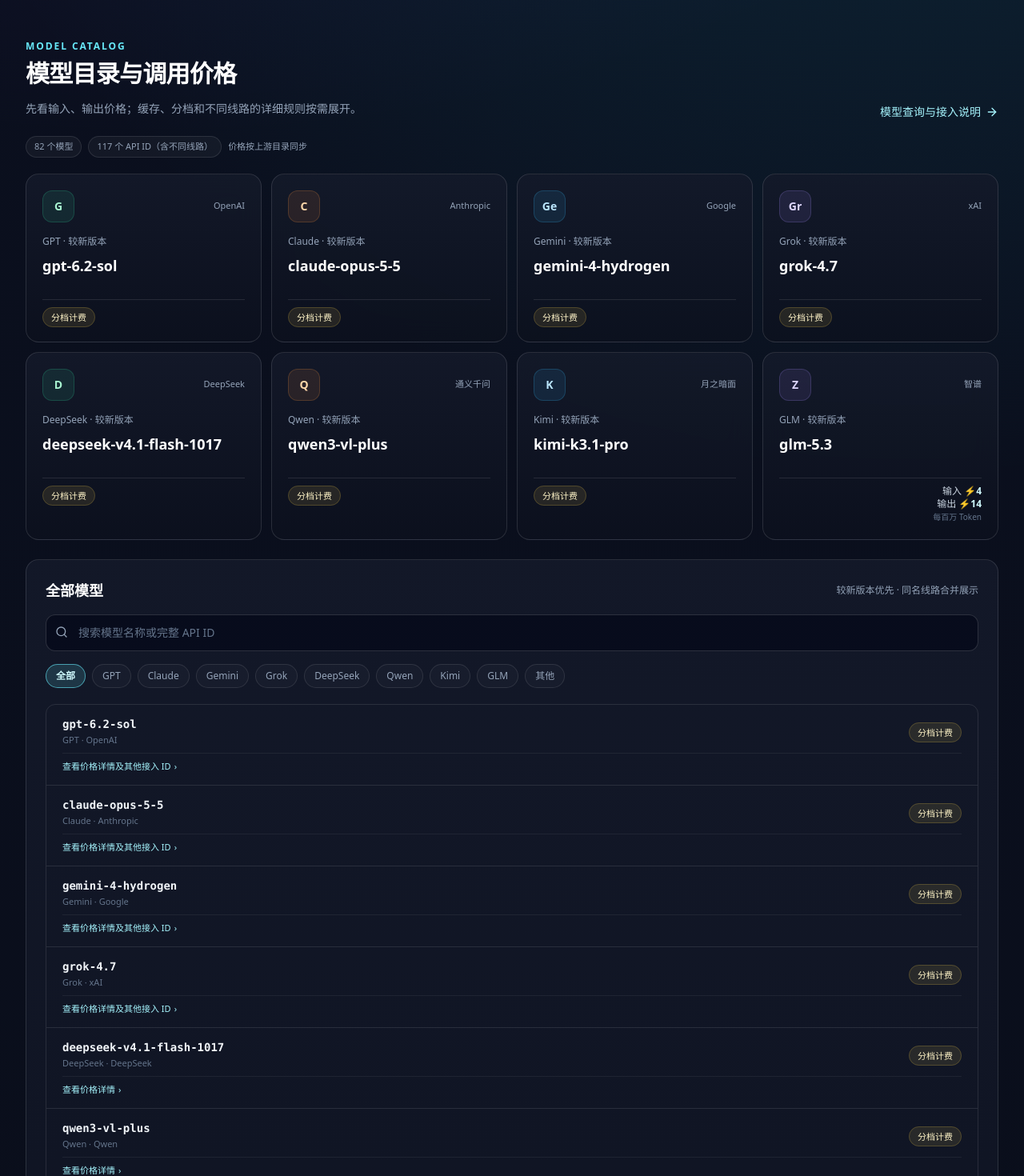
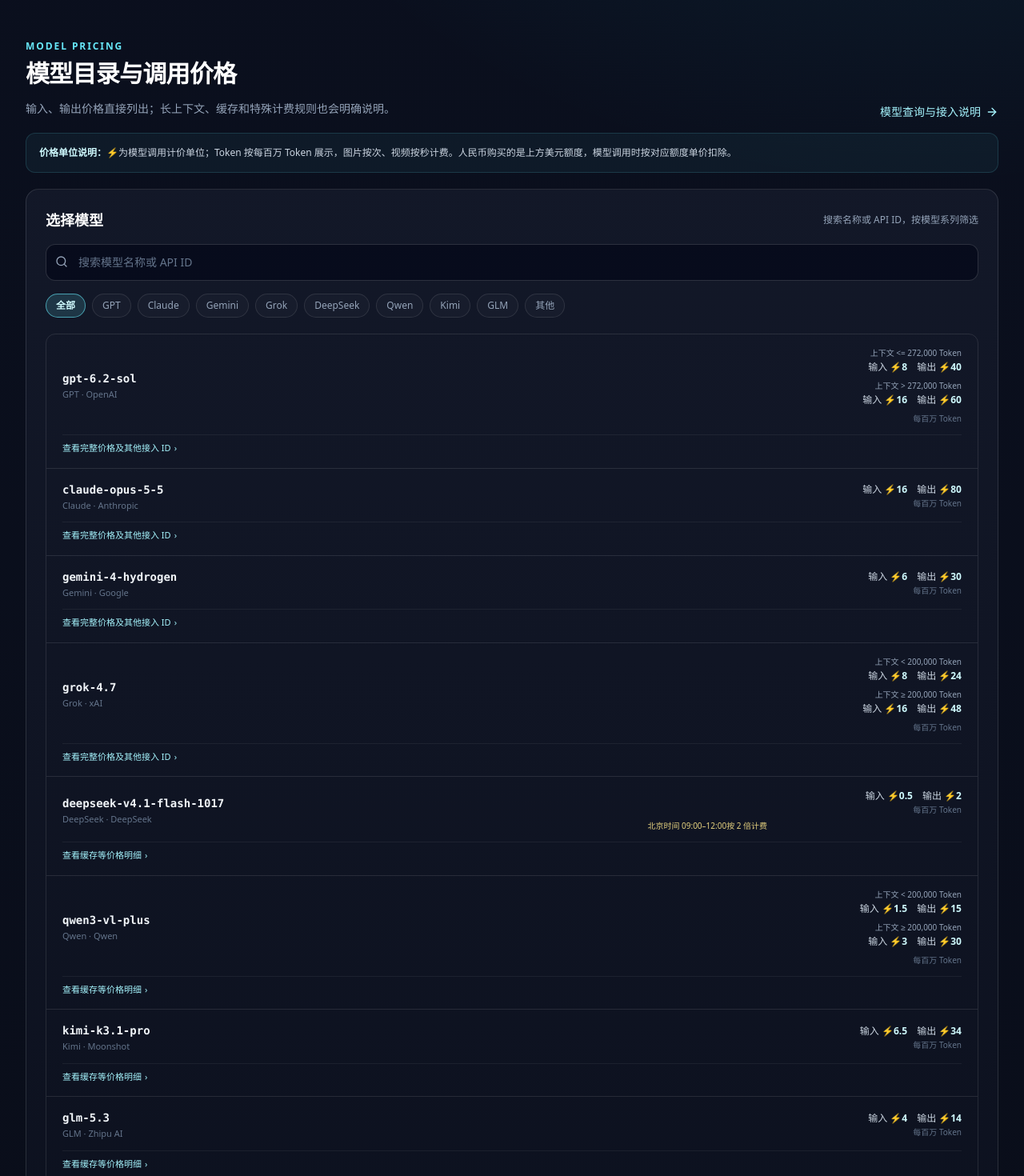
Before and after one commit to Jihai123/zhibeimao-home, a Next.js app: page /api in a window 1280 px wide. Shown: the part 1260-2730 px from the top of the page at 80% size. Built offline with nearby package versions, Linux system fonts and the light colour scheme.

Commit message:
Redesign model pricing list for customer clarity

```diff
--- a/components/ModelCatalog.tsx
+++ b/components/ModelCatalog.tsx
@@ -6,12 +6,11 @@ import { ArrowRight, Layers3, Search } from 'lucide-react';
 
 import { modelFamilies } from '@/data/api-product';
 import type { ListedModel } from '@/lib/model-catalog';
-import type { BillingTier, ModelPricing, PriceTerms } from '@/lib/model-catalog-pricing';
+import type { BillingTier, ModelPricing, PriceTerms, TimePriceWindow } from '@/lib/model-catalog-pricing';
 
 type Props = {
   models: ListedModel[];
   available: boolean;
-  total?: number;
   syncedAt?: string | null;
 };
 
@@ -22,14 +21,7 @@ type ModelGroup = {
   primary: ListedModel;
 };
 
-const tones = [
-  'border-emerald-400/20 bg-emerald-400/10 text-emerald-200',
-  'border-orange-400/20 bg-orange-400/10 text-orange-200',
-  'border-sky-400/20 bg-sky-400/10 text-sky-200',
-  'border-violet-400/20 bg-violet-400/10 text-violet-200'
-];
-
-const PAGE_SIZE = 18;
+const PAGE_SIZE = 10;
 const choices = ['全部', ...modelFamilies.map((family) => family.name), '其他'];
 
 function formatPrice(value: number | undefined): string {
@@ -37,41 +29,113 @@ function formatPrice(value: number | undefined): string {
   return new Intl.NumberFormat('zh-CN', { maximumFractionDigits: 4 }).format(value);
 }
 
+function RatePair({ terms }: { terms: PriceTerms }) {
+  const hasInput = terms.input !== undefined;
+  const hasOutput = terms.output !== undefined;
+  if (!hasInput && !hasOutput) return <span className="text-xs text-slate-400">价格明细见下方</span>;
+  return (
+    <div className="flex flex-wrap justify-end gap-x-3 gap-y-1 text-[11px] leading-5 text-slate-300 sm:text-xs">
+      {hasInput && <span>输入 <strong className="font-semibold text-cyan-100">⚡{formatPrice(terms.input)}</strong></span>}
+      {hasOutput && <span>输出 <strong className="font-semibold text-cyan-100">⚡{formatPrice(terms.output)}</strong></span>}
+    </div>
+  );
+}
+
+function formatHour(hour: number): string {
+  return String(hour).padStart(2, '0') + ':00';
+}
+
+function timeWindowText(windows: TimePriceWindow[]): string {
+  const grouped = new Map<number, string[]>();
+  for (const window of windows) {
+    const entries = grouped.get(window.multiplier) ?? [];
+    entries.push(formatHour(window.startHour) + '–' + formatHour(window.endHour));
+    grouped.set(window.multiplier, entries);
+  }
+  return Array.from(grouped.entries())
+    .map(([multiplier, ranges]) => ranges.join('、') + '按 ' + formatPrice(multiplier) + ' 倍计费')
+    .join('；');
+}
+
 function PriceSummary({ pricing }: { pricing: ModelPricing }) {
   if (pricing.kind === 'token') {
     return (
-      <div className="text-right text-[11px] leading-5 text-slate-300 sm:text-xs">
-        <div>输入 <strong className="text-cyan-100">⚡{formatPrice(pricing.input)}</strong></div>
-        <div>输出 <strong className="text-cyan-100">⚡{formatPrice(pricing.output)}</strong></div>
-        <div className="text-[10px] text-slate-500">每百万 Token</div>
+      <div className="text-right">
+        <RatePair terms={{ input: pricing.input, output: pricing.output }} />
+        <p className="mt-0.5 text-[10px] text-slate-500">每百万 Token</p>
       </div>
     );
   }
+
   if (pricing.kind === 'tiered') {
-    const isDuration = pricing.tiers.some((tier) => tier.terms.seconds !== undefined);
-    return <span className="rounded-full border border-amber-300/20 bg-amber-300/10 px-2.5 py-1 text-[11px] font-medium text-amber-100">{isDuration ? '按时长计费' : '分档计费'}</span>;
+    const durationRate = pricing.tiers.find((tier) => tier.terms.seconds !== undefined)?.terms.seconds;
+    if (durationRate !== undefined) {
+      return (
+        <div className="text-right">
+          <p className="text-xs font-semibold text-cyan-100">⚡{formatPrice(durationRate)} / 秒</p>
+          <p className="mt-0.5 text-[10px] text-slate-500">按视频时长计费</p>
+        </div>
+      );
+    }
+
+    if (pricing.tiers.length === 1) {
+      const tier = pricing.tiers[0];
+      return (
+        <div className="text-right">
+          <RatePair terms={tier.terms} />
+          <p className="mt-0.5 text-[10px] text-slate-500">每百万 Token</p>
+          {pricing.timeVariable && (
+            <p className="mt-1 max-w-[280px] text-[10px] leading-4 text-amber-200/90">
+              {pricing.timeWindows.length
+                ? '北京时间 ' + timeWindowText(pricing.timeWindows)
+                : '部分时段价格会浮动'}
+            </p>
+          )}
+        </div>
+      );
+    }
+
+    return (
+      <div className="space-y-2 text-right">
+        {pricing.tiers.map((tier: BillingTier, index: number) => (
+          <div key={tier.label + index}>
+            <p className="mb-0.5 text-[10px] font-medium text-slate-400">{tier.condition ?? tier.label}</p>
+            <RatePair terms={tier.terms} />
+          </div>
+        ))}
+        <p className="text-[10px] text-slate-500">每百万 Token</p>
+      </div>
+    );
   }
+
   if (pricing.kind === 'request') {
-    return <span className="text-right text-xs font-semibold text-cyan-100">按次 ⚡{formatPrice(pricing.perRequest)}</span>;
+    return (
+      <div className="text-right">
+        <p className="text-xs font-semibold text-cyan-100">⚡{formatPrice(pricing.perRequest)} / 次</p>
+        <p className="mt-0.5 text-[10px] text-slate-500">按请求次数计费</p>
+      </div>
+    );
   }
+
   if (pricing.kind === 'complex') {
-    return <span className="text-right text-xs text-amber-100">复杂计费</span>;
+    return <span className="text-xs text-amber-100">计费规则请展开查看</span>;
   }
-  return <span className="text-right text-xs text-slate-500">价格待核实</span>;
+
+  return <span className="text-xs text-slate-500">价格信息暂未提供</span>;
 }
 
-function Metric({ label, value, unit = '⚡' }: { label: string; value: number | undefined; unit?: string }) {
-  if (value === undefined) return null;
+function Metric({ label, value }: { label: string; value: number | undefined }) {
+  if (value === undefined || (label === '输入图片 / 张' && value === 0)) return null;
   return (
     <div className="rounded-lg border border-white/10 bg-slate-950/40 px-3 py-2">
       <p className="text-[11px] text-slate-500">{label}</p>
-      <p className="mt-1 text-sm font-semibold text-slate-100">{unit}{formatPrice(value)}</p>
+      <p className="mt-1 text-sm font-semibold text-slate-100">⚡{formatPrice(value)}</p>
     </div>
   );
 }
 
 function TermsGrid({ terms }: { terms: PriceTerms }) {
-  const metrics: Array<[string, number | undefined, string?]> = [
+  const metrics: Array<[string, number | undefined]> = [
     ['输入 / 百万 Token', terms.input],
     ['输出 / 百万 Token', terms.output],
     ['缓存读取 / 百万 Token', terms.cacheRead],
@@ -84,7 +148,7 @@ function TermsGrid({ terms }: { terms: PriceTerms }) {
   const visible = metrics.filter(([, value]) => value !== undefined);
   return (
     <div className="grid grid-cols-2 gap-2 sm:grid-cols-3">
-      {visible.map(([label, value]) => <Metric key={label} label={label} value={value} unit="⚡" />)}
+      {visible.map(([label, value]) => <Metric key={label} label={label} value={value} />)}
     </div>
   );
 }
@@ -94,10 +158,11 @@ function PricingDetails({ pricing }: { pricing: ModelPricing }) {
     return (
       <div className="mt-3">
         <TermsGrid terms={{ input: pricing.input, output: pricing.output, cacheRead: pricing.cacheRead, cacheWrite: pricing.cacheWrite }} />
-        <p className="mt-2 text-[11px] text-slate-500">目录计价单位：⚡ / 百万 Token</p>
+        <p className="mt-2 text-[11px] leading-5 text-slate-500">⚡为模型调用计价单位；Token 价格按百万 Token 计算，实际扣费以 Key 用量记录为准。</p>
       </div>
     );
   }
+
   if (pricing.kind === 'tiered') {
     return (
       <div className="mt-3 space-y-3">
@@ -112,43 +177,48 @@ function PricingDetails({ pricing }: { pricing: ModelPricing }) {
         ))}
         {pricing.timeVariable && (
           <p className="rounded-lg border border-amber-300/15 bg-amber-300/[0.06] px-3 py-2 text-[11px] leading-5 text-amber-100/80">
-            该模型还包含时段倍率，以上为表达式中的基础计价系数，实际费用会随计费时段变化。
+            {pricing.timeWindows.length
+              ? '北京时间 ' + timeWindowText(pricing.timeWindows)
+              : '该模型会按不同时段的倍率计费。'}
           </p>
         )}
-        <p className="text-[11px] text-slate-500">目录计价单位为 ⚡；Token 按百万计，视频按秒计。最终扣费以 Key 用量记录为准。</p>
+        <p className="text-[11px] leading-5 text-slate-500">⚡为模型调用计价单位；Token 价格按百万 Token 计算，视频按秒计算。实际扣费以 Key 用量记录为准。</p>
       </div>
     );
   }
+
   if (pricing.kind === 'request') {
     return (
       <div className="mt-3">
         <Metric label="每次请求" value={pricing.perRequest} />
-        <p className="mt-2 text-[11px] text-slate-500">目录计价单位：⚡ / 次</p>
+        <p className="mt-2 text-[11px] leading-5 text-slate-500">⚡为模型调用计价单位；每次请求按对应单价扣除额度。</p>
       </div>
     );
   }
+
   if (pricing.kind === 'complex') {
-    return <p className="mt-3 text-xs leading-5 text-amber-100/80">该模型使用复合计费规则，暂不展示估算单价，避免误导；实际扣费以 Key 用量记录为准。</p>;
+    return <p className="mt-3 text-xs leading-5 text-amber-100/80">该模型采用特殊计费规则，暂不展示估算单价；实际扣费以 Key 用量记录为准。</p>;
   }
-  return <p className="mt-3 text-xs text-slate-500">当前目录没有提供可确认的价格字段，请以实际用量记录为准。</p>;
+
+  return <p className="mt-3 text-xs text-slate-500">当前没有可确认的价格信息，请以 Key 用量记录为准。</p>;
 }
 
 function ModelRow({ group }: { group: ModelGroup }) {
   const hasMore = group.variants.length > 1;
   return (
-    <article className="min-w-0 px-3 py-3.5 sm:px-5">
-      <div className="grid min-w-0 grid-cols-[minmax(0,1fr)_auto] items-center gap-3">
+    <article className="min-w-0 px-3 py-4 sm:px-5">
+      <div className="grid min-w-0 grid-cols-1 items-start gap-3 sm:grid-cols-[minmax(0,1fr)_minmax(220px,0.9fr)] sm:items-center sm:gap-5">
         <div className="min-w-0">
           <code className="block break-all select-all text-xs font-semibold leading-6 text-slate-100 sm:text-sm">{group.primary.id}</code>
           <p className="mt-0.5 text-[11px] text-slate-500">{group.family}{group.primary.vendor ? ' · ' + group.primary.vendor : ''}</p>
         </div>
-        <div className="shrink-0">
+        <div className="min-w-0 rounded-lg border border-white/[0.06] bg-slate-950/25 px-3 py-2 sm:border-0 sm:bg-transparent sm:px-0 sm:py-0">
           <PriceSummary pricing={group.primary.pricing} />
         </div>
       </div>
-      <details className="group/details mt-2 border-t border-white/[0.06] pt-2">
+      <details className="group/details mt-3 border-t border-white/[0.06] pt-2">
         <summary className="cursor-pointer list-none text-[11px] font-medium text-cyan-200 marker:hidden hover:text-white">
-          {hasMore ? '查看价格详情及其他接入 ID' : '查看价格详情'}
+          {hasMore ? '查看完整价格及其他接入 ID' : '查看缓存等价格明细'}
           <span className="ml-1 inline-block transition group-open/details:rotate-90">›</span>
         </summary>
         <div className="mt-3 space-y-3">
@@ -167,7 +237,7 @@ function ModelRow({ group }: { group: ModelGroup }) {
   );
 }
 
-export function ModelCatalog({ models, available, total, syncedAt }: Props) {
+export function ModelCatalog({ models, available, syncedAt }: Props) {
   const [keyword, setKeyword] = useState('');
   const [family, setFamily] = useState('全部');
   const [visible, setVisible] = useState(PAGE_SIZE);
@@ -185,16 +255,6 @@ export function ModelCatalog({ models, available, total, syncedAt }: Props) {
     });
   }, [models]);
 
-  const featured = useMemo(() =>
-    modelFamilies
-      .map((group) => ({
-        group,
-        model: groups.find((item) => item.family === group.name && !item.primary.id.includes('/'))
-      }))
-      .filter((entry) => entry.model !== undefined),
-    [groups]
-  );
-
   const filtered = useMemo(() => {
     const q = keyword.trim().toLowerCase();
     return groups.filter((group) =>
@@ -206,20 +266,17 @@ export function ModelCatalog({ models, available, total, syncedAt }: Props) {
   }, [groups, keyword, family]);
 
   const hasCatalog = available && groups.length > 0;
-  const idCount = total ?? models.length;
 
   return (
     <section className="mt-14 scroll-mt-24" id="models" aria-labelledby="model-catalog-title">
       <div className="flex flex-wrap items-end justify-between gap-4">
         <div className="min-w-0 max-w-3xl">
-          <p className="text-xs font-semibold tracking-[0.16em] text-cyan-300">MODEL CATALOG</p>
+          <p className="text-xs font-semibold tracking-[0.16em] text-cyan-300">MODEL PRICING</p>
           <h2 id="model-catalog-title" className="mt-2 text-2xl font-bold tracking-tight text-white sm:text-3xl">
             模型目录与调用价格
           </h2>
           <p className="mt-3 text-sm leading-7 text-slate-400">
-            {hasCatalog
-              ? '先看输入、输出价格；缓存、分档和不同线路的详细规则按需展开。'
-              : '通过统一 API 连接 GPT、Claude、Gemini、Grok 等模型系列。'}
+            输入、输出价格直接列出；长上下文、缓存和特殊计费规则也会明确说明。
           </p>
         </div>
         <Link href="/api/docs#models" className="inline-flex items-center gap-1.5 text-sm font-medium text-cyan-200 transition hover:text-white">
@@ -229,36 +286,15 @@ export function ModelCatalog({ models, available, total, syncedAt }: Props) {
 
       {hasCatalog ? (
         <>
-          <div className="mt-5 flex flex-wrap items-center gap-2 text-[11px] text-slate-400">
-            <span className="rounded-full border border-white/10 bg-white/[0.04] px-2.5 py-1">{groups.length} 个模型</span>
-            <span className="rounded-full border border-white/10 bg-white/[0.04] px-2.5 py-1">{idCount} 个 API ID（含不同线路）</span>
-            <span>价格按上游目录同步</span>
+          <div className="mt-4 rounded-xl border border-cyan-300/15 bg-cyan-300/[0.05] px-4 py-3 text-xs leading-6 text-slate-300">
+            <strong className="font-semibold text-cyan-100">价格单位说明：</strong>
+            ⚡为模型调用计价单位；Token 按每百万 Token 展示，图片按次、视频按秒计费。人民币购买的是上方美元额度，模型调用时按对应额度单价扣除。
           </div>
 
-          <div className="mt-5 grid grid-cols-2 gap-3 md:grid-cols-4">
-            {featured.map(({ group, model }, index) => (
-              <article key={group.name} className="surface-panel min-w-0 rounded-2xl p-4 transition hover:border-cyan-300/35 sm:p-5">
-                <div className="flex items-center justify-between gap-2">
-                  <span className={'flex h-10 w-10 shrink-0 items-center justify-center rounded-xl border text-sm font-bold ' + tones[index % tones.length]}>
-                    {group.initials}
-                  </span>
-                  <span className="text-[11px] text-slate-400">{group.provider}</span>
-                </div>
-                <p className="mt-4 text-xs font-medium text-slate-400">{group.name} · 较新版本</p>
-                <h3 className="mt-2 min-h-12 break-all select-all text-base font-bold leading-6 text-white sm:text-lg">
-                  {model?.primary.canonicalId}
-                </h3>
-                <div className="mt-2 border-t border-white/10 pt-2">
-                  <PriceSummary pricing={model!.primary.pricing} />
-                </div>
-              </article>
-            ))}
-          </div>
-
-          <div className="surface-panel mt-6 min-w-0 rounded-2xl p-4 sm:p-6">
+          <div className="surface-panel mt-5 min-w-0 rounded-2xl p-4 sm:p-6">
             <div className="flex flex-wrap items-center justify-between gap-2">
-              <h3 className="text-lg font-semibold text-white">全部模型</h3>
-              <span className="text-xs text-slate-400">较新版本优先 · 同名线路合并展示</span>
+              <h3 className="text-lg font-semibold text-white">选择模型</h3>
+              <span className="text-xs text-slate-400">搜索名称或 API ID，按模型系列筛选</span>
             </div>
 
             <div className="relative mt-4 min-w-0">
@@ -267,7 +303,7 @@ export function ModelCatalog({ models, available, total, syncedAt }: Props) {
                 type="search"
                 value={keyword}
                 onChange={(event) => { setKeyword(event.target.value); setVisible(PAGE_SIZE); }}
-                placeholder="搜索模型名称或完整 API ID"
+                placeholder="搜索模型名称或 API ID"
                 aria-label="搜索模型"
                 className="w-full min-w-0 rounded-xl border border-white/15 bg-slate-950/60 py-3 pl-10 pr-4 text-sm text-white outline-none placeholder:text-slate-500 focus:border-cyan-300/50"
               />
@@ -300,40 +336,27 @@ export function ModelCatalog({ models, available, total, syncedAt }: Props) {
               )}
             </div>
 
-            <div className="mt-4 flex flex-wrap items-center justify-between gap-3">
-              <p className="text-xs text-slate-400">显示 {Math.min(visible, filtered.length)} / {filtered.length} 个模型</p>
-              {filtered.length > visible && (
+            {filtered.length > visible && (
+              <div className="mt-4 flex justify-center">
                 <button
                   type="button"
                   onClick={() => setVisible((count) => count + PAGE_SIZE)}
-                  className="rounded-lg border border-white/15 bg-white/[0.05] px-4 py-2 text-xs font-semibold text-cyan-200 transition hover:border-cyan-300/40"
+                  className="rounded-lg border border-white/15 bg-white/[0.05] px-5 py-2.5 text-xs font-semibold text-cyan-200 transition hover:border-cyan-300/40 hover:bg-white/[0.08]"
                 >
-                  显示更多
+                  显示更多模型
                 </button>
-              )}
-            </div>
+              </div>
+            )}
           </div>
 
-          <p className="mt-3 text-xs leading-6 text-slate-500">
-            价格单位为上游用量计价单位 ⚡，Token 价格按百万 Token 展示，图片等按次模型单独标注。基础、标准等同名线路已合并，展开后可查看准确 API ID 与各线路价格。不同 Key 分组、缓存及特殊计费条件可能影响最终扣费，请以实际用量记录为准。
-          </p>
-          {syncedAt && <p className="mt-1 text-[11px] text-slate-600">目录更新时间：{new Date(syncedAt).toLocaleString('zh-CN', { timeZone: 'Asia/Shanghai' })}</p>}
+          <div className="mt-3 flex flex-wrap items-center justify-between gap-2 text-[11px] leading-5 text-slate-500">
+            <p>同一模型可能有不同接入 ID，展开后可查看各线路 ID 和完整计费规则。</p>
+            {syncedAt && <p>价格数据更新于 {new Date(syncedAt).toLocaleString('zh-CN', { timeZone: 'Asia/Shanghai' })}</p>}
+          </div>
         </>
       ) : (
         <>
-          <div className="mt-6 grid grid-cols-2 gap-3 md:grid-cols-4">
-            {modelFamilies.map((model, index) => (
-              <article key={model.name} className="surface-panel min-w-0 rounded-2xl p-4 transition hover:border-cyan-300/35 sm:p-5">
-                <span className={'flex h-11 w-11 items-center justify-center rounded-xl border text-base font-bold ' + tones[index % tones.length]}>
-                  {model.initials}
-                </span>
-                <h3 className="mt-4 break-words text-base font-bold text-white sm:text-lg">{model.name}</h3>
-                <p className="mt-1 text-xs text-slate-400">{model.provider}</p>
-                <p className="mt-3 text-xs leading-5 text-slate-300">{model.description}</p>
-              </article>
-            ))}
-          </div>
-          <div className="mt-4 flex items-center gap-2 text-xs leading-6 text-slate-400">
+          <div className="mt-6 flex items-center gap-2 text-xs leading-6 text-slate-400">
             <Layers3 className="h-4 w-4 shrink-0" />
             具体可用模型 ID 请在接入时通过 /v1/models 查询。
           </div>
```
